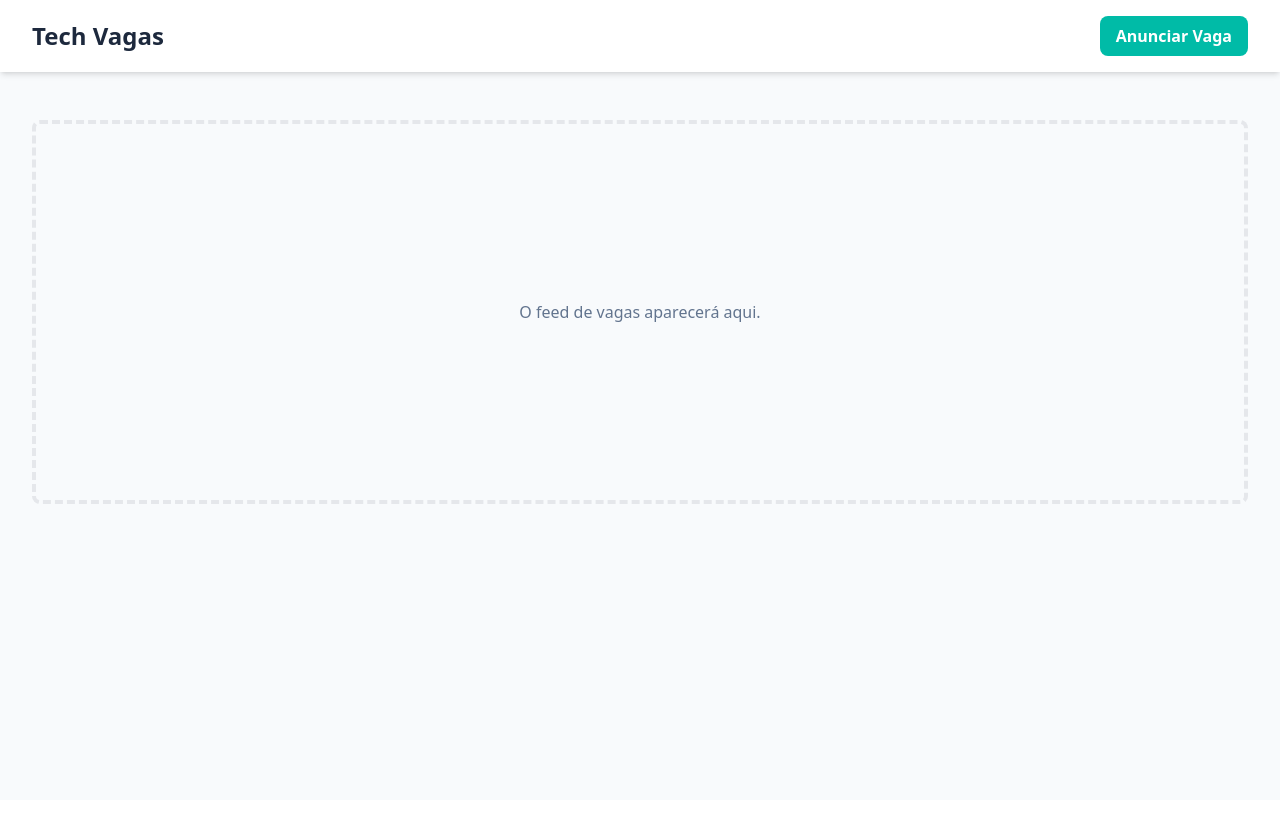
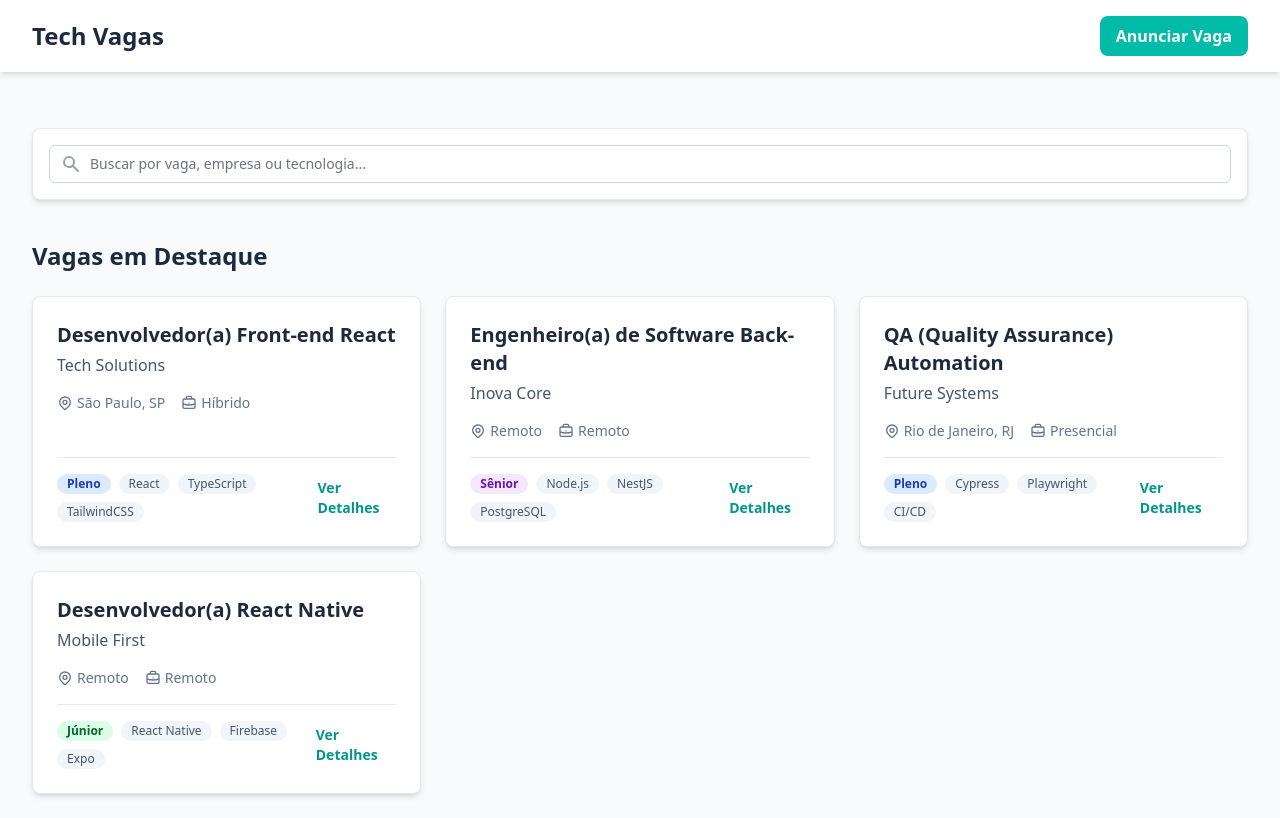
Before and after one commit to querensales/techVagas, a Next.js app: page / in a window 1280 px wide. Built offline with nearby package versions, Linux system fonts and the light colour scheme.

Commit message:
🚧 Barra de pesquisa
concluindo a barra de pesquisa e as funcionalidades

```diff
--- /dev/null
+++ b/src/app/components/JobCard/JobCard.tsx
@@ -0,0 +1,63 @@
+'use client'
+import React from "react";
+
+export interface Job {
+  id: number;
+  title: string;
+  company: string;
+  location: string;
+  level: 'Júnior' | 'Pleno' | 'Sênior';
+  workModel: 'Remoto' | 'Híbrido' | 'Presencial';
+  tags: string[];
+}
+
+interface JobCardProps {
+  job: Job;
+}
+
+export default function JobCard({ job }: JobCardProps) {
+  const levelColorMap = {
+    'Júnior': 'bg-green-100 text-green-800',
+    'Pleno': 'bg-blue-100 text-blue-800',
+    'Sênior': 'bg-purple-100 text-purple-800',
+  };
+  return (
+    <div className="bg-white rounded-lg shadow-md hover:shadow-xl transition-shadow duration-300 p-6 border border-slate-200 flex flex-col">
+      {/* Cabeçalho do Card */}
+      <div className="flex-grow">
+        <h3 className="text-xl font-bold text-slate-800">{job.title}</h3>
+        <p className="text-md text-slate-600 mt-1">{job.company}</p>
+
+        {/* Informações de Localização e Modelo */}
+        <div className="text-sm text-slate-500 mt-4 flex items-center gap-4">
+          <span className="flex items-center gap-1">
+            {/* Ícone de localização (SVG inline) */}
+            <svg xmlns="http://www.w3.org/2000/svg" className="h-4 w-4" fill="none" viewBox="0 0 24 24" stroke="currentColor"><path strokeLinecap="round" strokeLinejoin="round" strokeWidth={2} d="M17.657 16.657L13.414 20.9a1.998 1.998 0 01-2.827 0l-4.244-4.243a8 8 0 1111.314 0z" /><path strokeLinecap="round" strokeLinejoin="round" strokeWidth={2} d="M15 11a3 3 0 11-6 0 3 3 0 016 0z" /></svg>
+            {job.location}
+          </span>
+          <span className="flex items-center gap-1">
+            {/* Ícone de trabalho (SVG inline) */}
+            <svg xmlns="http://www.w3.org/2000/svg" className="h-4 w-4" fill="none" viewBox="0 0 24 24" stroke="currentColor"><path strokeLinecap="round" strokeLinejoin="round" strokeWidth={2} d="M21 13.255A23.931 23.931 0 0112 15c-3.183 0-6.22-.62-9-1.745M16 6V4a2 2 0 00-2-2h-4a2 2 0 00-2 2v2m4 6h.01M5 20h14a2 2 0 002-2V8a2 2 0 00-2-2H5a2 2 0 00-2 2v10a2 2 0 002 2z" /></svg>
+            {job.workModel}
+          </span>
+        </div>
+      </div>
+
+      <div className="mt-4 pt-4 border-t border-slate-200 flex justify-between items-center">
+        <div className="flex flex-wrap gap-2 items-center">
+          <span className={`text-xs font-semibold px-2.5 py-0.5 rounded-full ${levelColorMap[job.level]}`}>
+            {job.level}
+          </span>
+          {job.tags.map(tag => (
+            <span key={tag} className="bg-slate-100 text-slate-600 text-xs font-medium px-2.5 py-0.5 rounded-full">
+              {tag}
+            </span>
+          ))}
+        </div>
+        <a href="#" className="text-sm font-semibold text-teal-600 hover:text-teal-700 transition-colors">
+          Ver Detalhes
+        </a>
+      </div>
+    </div>
+  );
+}
--- /dev/null
+++ b/src/app/components/JobList/JobList.tsx
@@ -0,0 +1,46 @@
+'use client';
+
+import React, { useState, useMemo } from 'react';
+import JobCard, {Job} from '../JobCard/JobCard';
+import SearchBar from '../SearchBar/SearchBar';
+
+// Dados de exemplo (mock data).
+const mockJobs: Job[] = [
+  { id: 1, title: 'Desenvolvedor(a) Front-end React', company: 'Tech Solutions', location: 'São Paulo, SP', level: 'Pleno', workModel: 'Híbrido', tags: ['React', 'TypeScript', 'TailwindCSS'] },
+  { id: 2, title: 'Engenheiro(a) de Software Back-end', company: 'Inova Core', location: 'Remoto', level: 'Sênior', workModel: 'Remoto', tags: ['Node.js', 'NestJS', 'PostgreSQL'] },
+  { id: 3, title: 'QA (Quality Assurance) Automation', company: 'Future Systems', location: 'Rio de Janeiro, RJ', level: 'Pleno', workModel: 'Presencial', tags: ['Cypress', 'Playwright', 'CI/CD'] },
+  { id: 4, title: 'Desenvolvedor(a) React Native', company: 'Mobile First', location: 'Remoto', level: 'Júnior', workModel: 'Remoto', tags: ['React Native', 'Firebase', 'Expo'] },
+];
+
+export default function JobList() {
+  const [searchTerm, setSearchTerm] = useState('');
+  const filteredJobs = useMemo(() => {
+    if (!searchTerm) {return mockJobs}
+
+    return mockJobs.filter(job =>
+      job.title.toLowerCase().includes(searchTerm.toLowerCase()) ||
+      job.company.toLowerCase().includes(searchTerm.toLowerCase()) ||
+      job.tags.some((tag: string) => tag.toLowerCase().includes(searchTerm.toLowerCase()))
+    );
+  }, [searchTerm]);
+
+  return (
+    <div className="space-y-6 mt-8">
+      <SearchBar searchTerm={searchTerm} setSearchTerm={setSearchTerm} />
+      <h2 className="text-2xl font-bold text-slate-800 pt-4">
+        {searchTerm ? `${filteredJobs.length} vagas encontradas` : 'Vagas em Destaque'}
+      </h2>
+      {filteredJobs.length > 0 ? (
+        <div className="grid grid-cols-1 md:grid-cols-2 lg:grid-cols-3 gap-6">
+          {filteredJobs.map(job => (
+            <JobCard key={job.id} job={job} />
+          ))}
+        </div>
+      ) : (
+        <div className="text-center py-10">
+          <p className="text-slate-500">Nenhuma vaga encontrada para sua busca.</p>
+        </div>
+      )}
+    </div>
+  );
+};
--- /dev/null
+++ b/src/app/components/SearchBar/SearchBar.tsx
@@ -0,0 +1,28 @@
+'use client'
+import React from 'react';
+
+interface SearchBarProps {
+    searchTerm: string;
+    setSearchTerm: (value: string) => void;
+}
+
+export default function SearchBar({ searchTerm, setSearchTerm }: SearchBarProps) {
+    return (
+        <div className="bg-white p-4 rounded-lg shadow-md border border-slate-200">
+            <div className="relative">
+                <div className="absolute inset-y-0 left-0 pl-3 flex items-center pointer-events-none">
+                    <svg className="h-5 w-5 text-gray-400" xmlns="http://www.w3.org/2000/svg" viewBox="0 0 20 20" fill="currentColor">
+                        <path fillRule="evenodd" d="M8 4a4 4 0 100 8 4 4 0 000-8zM2 8a6 6 0 1110.89 3.476l4.817 4.817a1 1 0 01-1.414 1.414l-4.816-4.816A6 6 0 012 8z" clipRule="evenodd" />
+                    </svg>
+                </div>
+                <input
+                    type="text"
+                    placeholder="Buscar por vaga, empresa ou tecnologia..."
+                    className="block w-full pl-10 pr-3 py-2 border border-gray-300 rounded-md leading-5 bg-white placeholder-gray-500 focus:outline-none focus:placeholder-gray-400 focus:ring-1 focus:ring-teal-500 focus:border-teal-500 sm:text-sm"
+                    value={searchTerm}
+                    onChange={(e) => setSearchTerm(e.target.value)}
+                />
+            </div>
+        </div>
+    )
+}
--- a/src/app/page.tsx
+++ b/src/app/page.tsx
@@ -2,11 +2,11 @@
 import { useState } from 'react';
 import Header from './components/Header/header';
 import JobModal from './components/Header/JobModal/JobModal';
-
+import JobList from './components/JobList/JobList';
 
 export default function Home() {
-   const [isModalOpen, setIsModalOpen] = useState(false);
-    const handleOpenModal = () => {
+  const [isModalOpen, setIsModalOpen] = useState(false);
+  const handleOpenModal = () => {
     setIsModalOpen(true);
   };
 
@@ -16,16 +16,9 @@ export default function Home() {
 
   return (
     <div className="bg-slate-50 min-h-screen">
-      {/* O Header recebe a função para abrir o modal como prop */}
       <Header onAnnounceClick={handleOpenModal} />
-
       <main className="max-w-7xl mx-auto py-6 sm:px-6 lg:px-8">
-        {/* Aqui você adicionará o conteúdo principal, como a lista de vagas */}
-        <div className="px-4 py-6 sm:px-0">
-          <div className="border-4 border-dashed border-gray-200 rounded-lg h-96 flex justify-center items-center">
-            <p className="text-slate-500">O feed de vagas aparecerá aqui.</p>
-          </div>
-        </div>
+        <JobList />
       </main>
       {isModalOpen && <JobModal onClose={handleCloseModal} />}
     </div>
```
